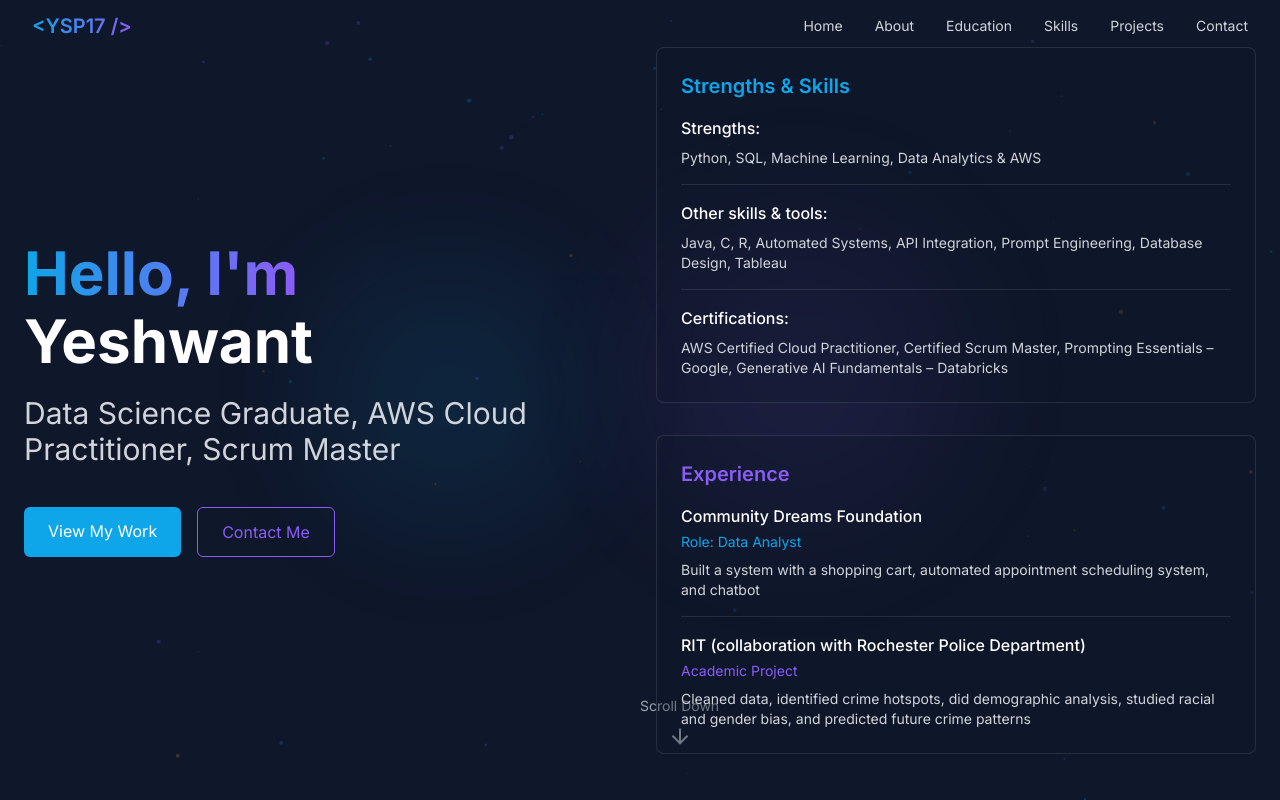
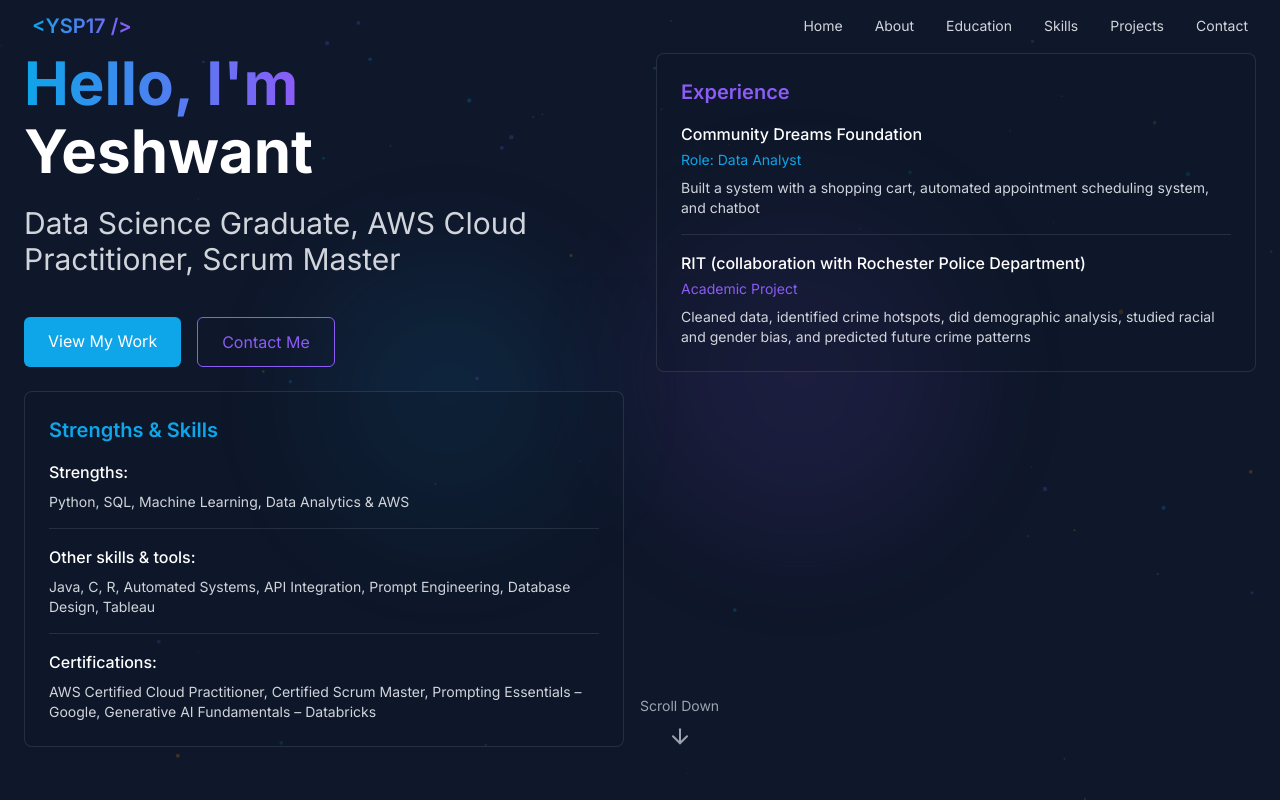
Before and after one commit to YSP17/CodeQuantum, a React (Vite) app: page / in a window 1280 px wide. Shown: the top 800 px of the page. Built offline with nearby package versions, Linux system fonts and the light colour scheme.

Commit message:
Adjust layout of skills and experience

```diff
--- a/src/components/HeroSection.tsx
+++ b/src/components/HeroSection.tsx
@@ -13,7 +13,7 @@ export function HeroSection() {
 
       {/* Content */}
       <div className="container mx-auto px-6 z-10">
-        <div className="grid md:grid-cols-2 gap-8 items-center">
+        <div className="grid md:grid-cols-2 gap-8 items-start">
           <div className="space-y-6">
             <h1 className="text-4xl md:text-6xl font-bold">
               <span className="gradient-text">Hello, I'm</span>
@@ -40,10 +40,9 @@ export function HeroSection() {
                 Contact Me
               </Link>
             </div>
-          </div>
-          <div className="space-y-6 md:space-y-8">
+
             {/* Skills & Strengths Section */}
-            <div className="bg-code/30 rounded-lg border border-white/10 p-6">
+            <div className="bg-code/30 rounded-lg border border-white/10 p-6 mt-6">
               <h3 className="text-xl font-semibold text-tech-blue mb-4">Strengths & Skills</h3>
 
               <div className="space-y-4">
@@ -67,6 +66,7 @@ export function HeroSection() {
                 </div>
               </div>
             </div>
+          </div>
 
           {/* Experience Section */}
           <div className="bg-code/30 rounded-lg border border-white/10 p-6">
@@ -85,7 +85,6 @@ export function HeroSection() {
                 <h4 className="text-white font-medium mb-1">RIT (collaboration with Rochester Police Department)</h4>
                 <p className="text-tech-purple text-sm mb-2">Academic Project</p>
                 <p className="text-gray-300 text-sm">Cleaned data, identified crime hotspots, did demographic analysis, studied racial and gender bias, and predicted future crime patterns</p>
-                </div>
               </div>
             </div>
           </div>
```
Lines whose indentation alone changed are shown as unchanged.
